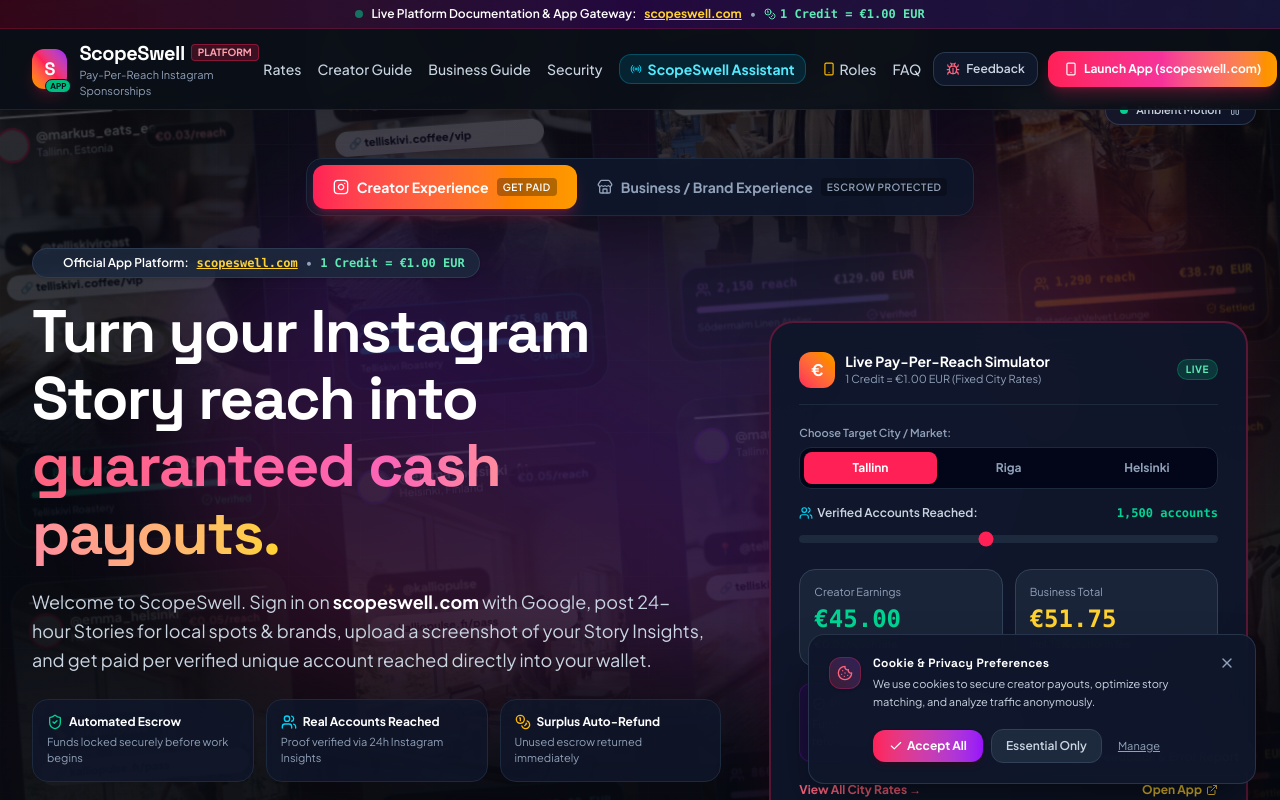
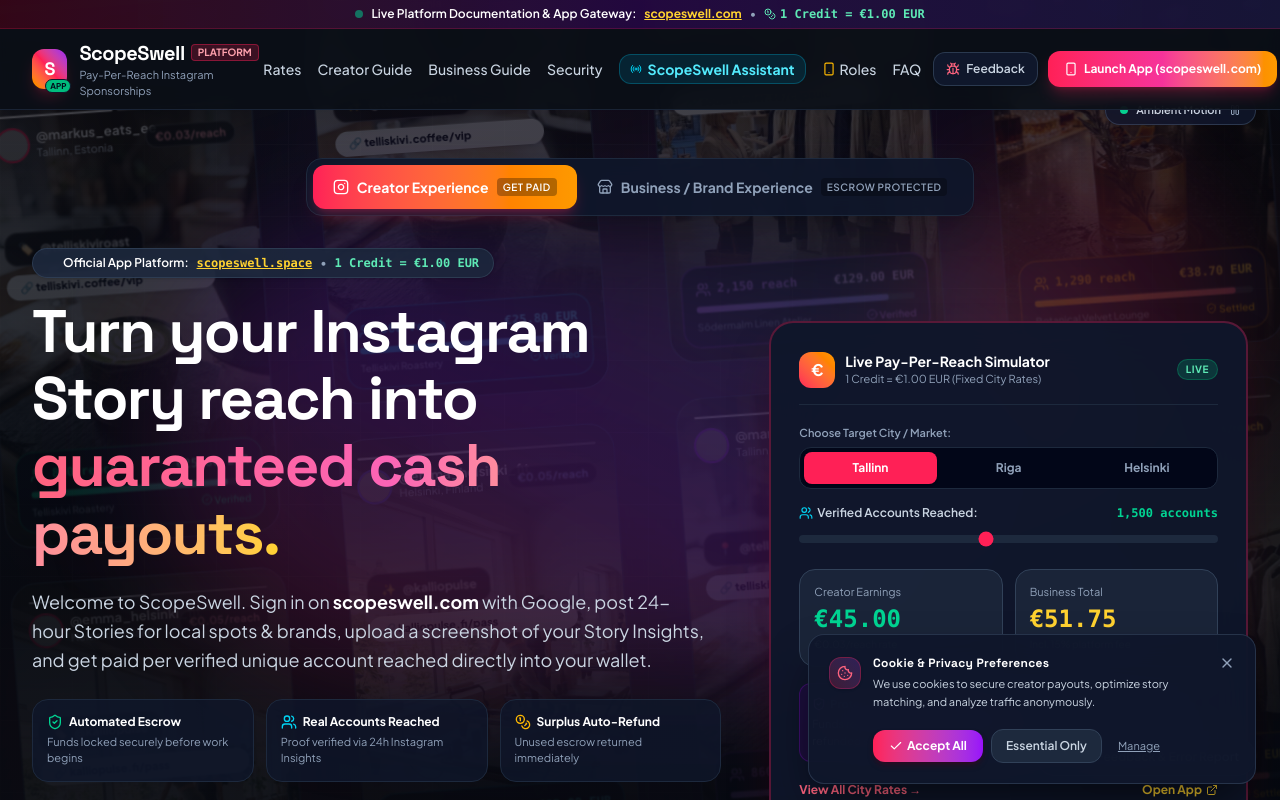
Before and after one commit to lupomarksoftware-alt/ScopeSwell-pay-, a React (Vite) app: page / in a window 1280 px wide. Shown: the top 800 px of the page. Built offline with nearby package versions, Linux system fonts and the light colour scheme; grey boxes are pictures that could not be loaded.

Commit message:
chore: migrate marketing hub to scopeswell.space
Update SEO meta tags, canonical links, robots.txt, and sitemap to transition the marketing and documentation hub to the scopeswell.space domain, while maintaining the application on scopeswell.com.

```diff
--- a/index.html
+++ b/index.html
@@ -4,16 +4,16 @@
     <meta charset="UTF-8" />
     <meta name="viewport" content="width=device-width, initial-scale=1.0" />
 
-    <!-- Primary SEO Meta Tags for Google -->
+    <!-- Primary SEO Meta Tags for Google (Marketing & Platform Hub: scopeswell.space) -->
     <title>ScopeSwell – Automated Pay-Per-Reach Instagram Story Marketplace</title>
     <meta name="title" content="ScopeSwell – Automated Pay-Per-Reach Instagram Story Marketplace" />
     <meta name="description" content="ScopeSwell connects businesses with verified Instagram creators via automated Pay-Per-Reach Story sponsorships. 1 Credit = €1.00 EUR with automated escrow protection." />
-    <meta name="keywords" content="ScopeSwell, scopeswell.com, Pay-Per-Reach Instagram Stories, Instagram Story Monetization, Verified Reach, Creator Escrow, Influencer Marketing Platform, Accounts Reached, Instagram Insights verification, EUR creator payouts" />
+    <meta name="keywords" content="ScopeSwell, scopeswell.space, scopeswell.com, Pay-Per-Reach Instagram Stories, Instagram Story Monetization, Verified Reach, Creator Escrow, Influencer Marketing Platform, Accounts Reached, Instagram Insights verification, EUR creator payouts" />
     <meta name="author" content="ScopeSwell" />
     <meta name="robots" content="index, follow, max-snippet:-1, max-image-preview:large, max-video-preview:-1" />
     <meta name="googlebot" content="index, follow, max-snippet:-1, max-image-preview:large, max-video-preview:-1" />
     <meta name="bingbot" content="index, follow, max-snippet:-1, max-image-preview:large, max-video-preview:-1" />
-    <link rel="canonical" href="https://scopeswell.com/" />
+    <link rel="canonical" href="https://scopeswell.space/" />
     <meta name="theme-color" content="#0b0f17" />
     <meta name="geo.region" content="EE;FI;SE;LV;LT;EU" />
     <meta name="geo.placename" content="Tallinn, Helsinki, Stockholm, Riga, Vilnius" />
@@ -30,20 +30,20 @@
 
     <!-- Open Graph / Facebook / LinkedIn -->
     <meta property="og:type" content="website" />
-    <meta property="og:url" content="https://scopeswell.com/" />
+    <meta property="og:url" content="https://scopeswell.space/" />
     <meta property="og:site_name" content="ScopeSwell" />
     <meta property="og:title" content="ScopeSwell – Automated Pay-Per-Reach Instagram Story Marketplace" />
     <meta property="og:description" content="ScopeSwell connects businesses with verified Instagram creators via automated Pay-Per-Reach Story sponsorships. 1 Credit = €1.00 EUR with automated escrow protection." />
-    <meta property="og:image" content="https://scopeswell.com/og-image.jpg" />
+    <meta property="og:image" content="https://scopeswell.space/og-image.jpg" />
     <meta property="og:image:alt" content="ScopeSwell Pay-Per-Reach Instagram Story Sponsorship Platform" />
     <meta property="og:locale" content="en_US" />
 
     <!-- Twitter / X Cards -->
     <meta name="twitter:card" content="summary_large_image" />
-    <meta name="twitter:url" content="https://scopeswell.com/" />
+    <meta name="twitter:url" content="https://scopeswell.space/" />
     <meta name="twitter:title" content="ScopeSwell – Automated Pay-Per-Reach Instagram Story Marketplace" />
     <meta name="twitter:description" content="ScopeSwell connects businesses with verified Instagram creators via automated Pay-Per-Reach Story sponsorships. 1 Credit = €1.00 EUR with automated escrow protection." />
-    <meta name="twitter:image" content="https://scopeswell.com/og-image.jpg" />
+    <meta name="twitter:image" content="https://scopeswell.space/og-image.jpg" />
 
     <!-- Google Structured Data / JSON-LD Schemas -->
     <script type="application/ld+json">
@@ -52,30 +52,31 @@
       "@graph": [
         {
           "@type": "WebSite",
-          "@id": "https://scopeswell.com/#website",
-          "url": "https://scopeswell.com/",
+          "@id": "https://scopeswell.space/#website",
+          "url": "https://scopeswell.space/",
           "name": "ScopeSwell",
           "description": "Automated Pay-Per-Reach Instagram Story Sponsorship Platform",
           "publisher": {
-            "@id": "https://scopeswell.com/#organization"
+            "@id": "https://scopeswell.space/#organization"
           },
           "inLanguage": "en-US"
         },
         {
           "@type": "Organization",
-          "@id": "https://scopeswell.com/#organization",
+          "@id": "https://scopeswell.space/#organization",
           "name": "ScopeSwell",
-          "url": "https://scopeswell.com/",
-          "logo": "https://scopeswell.com/icon-512.png",
+          "url": "https://scopeswell.space/",
+          "logo": "https://scopeswell.space/icon-512.png",
           "email": "lupomarksoftware@gmail.com",
           "sameAs": [
+            "https://scopeswell.com",
             "https://instagram.com"
           ]
         },
         {
           "@type": "WebApplication",
-          "@id": "https://scopeswell.com/#app",
-          "name": "ScopeSwell",
+          "@id": "https://scopeswell.space/#app",
+          "name": "ScopeSwell Web App",
           "url": "https://scopeswell.com/",
           "applicationCategory": "BusinessApplication",
           "operatingSystem": "All",
@@ -88,56 +89,56 @@
         },
         {
           "@type": "BreadcrumbList",
-          "@id": "https://scopeswell.com/#breadcrumb",
+          "@id": "https://scopeswell.space/#breadcrumb",
           "itemListElement": [
             {
               "@type": "ListItem",
               "position": 1,
               "name": "Home",
-              "item": "https://scopeswell.com/"
+              "item": "https://scopeswell.space/"
             },
             {
               "@type": "ListItem",
               "position": 2,
               "name": "Rates & Calculator",
-              "item": "https://scopeswell.com/#rates"
+              "item": "https://scopeswell.space/#rates"
             },
             {
               "@type": "ListItem",
               "position": 3,
               "name": "Creator Guide",
-              "item": "https://scopeswell.com/#creator-guide"
+              "item": "https://scopeswell.space/#creator-guide"
             },
             {
               "@type": "ListItem",
               "position": 4,
               "name": "Business Guide & Escrow",
-              "item": "https://scopeswell.com/#business-guide"
+              "item": "https://scopeswell.space/#business-guide"
             },
             {
               "@type": "ListItem",
               "position": 5,
               "name": "Live Advisor Call",
-              "item": "https://scopeswell.com/#ai-instructor"
+              "item": "https://scopeswell.space/#ai-instructor"
             },
             {
               "@type": "ListItem",
               "position": 6,
               "name": "FAQ",
-              "item": "https://scopeswell.com/#faqs"
+              "item": "https://scopeswell.space/#faqs"
             }
           ]
         },
         {
           "@type": "FAQPage",
-          "@id": "https://scopeswell.com/#faqs",
+          "@id": "https://scopeswell.space/#faqs",
           "mainEntity": [
             {
               "@type": "Question",
               "name": "What is ScopeSwell?",
               "acceptedAnswer": {
                 "@type": "Answer",
-                "text": "ScopeSwell is an automated Pay-Per-Reach Instagram Story sponsorship platform connecting verified local creators with businesses. 1 Credit = €1.00 EUR with automated escrow protection."
+                "text": "ScopeSwell is an automated Pay-Per-Reach Instagram Story sponsorship platform connecting verified local creators with businesses. 1 Credit = €1.00 EUR with automated escrow protection. Access the web app at scopeswell.com."
               }
             },
             {
--- a/src/App.tsx
+++ b/src/App.tsx
@@ -117,7 +117,7 @@
             <div className="max-w-7xl mx-auto px-4 sm:px-6 lg:px-8 text-center relative z-10">
               <div className="inline-flex items-center gap-2 px-3.5 py-1 rounded-full bg-slate-900/90 border border-slate-700 text-xs font-semibold text-amber-300 mb-4 shadow-sm backdrop-blur-md">
                 <Sparkles className="w-3.5 h-3.5" />
-                <span>Official Platform App • {APP_CONFIG.displayDomain}</span>
+                <span>Official Platform App • {APP_CONFIG.appDisplayDomain}</span>
               </div>
               <h2 className="text-3xl sm:text-4xl lg:text-5xl font-extrabold text-white tracking-tight font-['Space_Grotesk']">
                 Ready to Launch or Monetize Your Stories?
@@ -134,7 +134,7 @@
                   className="w-full sm:w-auto px-8 py-4 rounded-xl text-sm font-extrabold text-white bg-gradient-to-r from-rose-500 via-pink-500 to-amber-500 hover:from-rose-400 hover:to-amber-400 shadow-xl shadow-rose-500/25 transition-all flex items-center justify-center gap-2 group cursor-pointer"
                 >
                   <Smartphone className="w-4 h-4" />
-                  <span>Open {APP_CONFIG.displayDomain}</span>
+                  <span>Open {APP_CONFIG.appDisplayDomain}</span>
                   <ArrowRight className="w-4 h-4 group-hover:translate-x-0.5 transition-transform" />
                 </a>
 
--- a/src/components/Header.tsx
+++ b/src/components/Header.tsx
@@ -27,7 +27,7 @@
           rel="noopener noreferrer"
           className="text-amber-300 hover:text-amber-200 underline font-bold"
         >
-          {APP_CONFIG.displayDomain}
+          {APP_CONFIG.appDisplayDomain}
         </a>
         <span className="text-slate-400 hidden sm:inline">•</span>
         <span className="hidden sm:inline-flex items-center gap-1 text-emerald-300 font-mono font-semibold">
--- a/src/config/constants.ts
+++ b/src/config/constants.ts
@@ -4,8 +4,10 @@
 export const APP_CONFIG = {
   appName: 'ScopeSwell',
   tagline: 'Automated Pay-Per-Reach Instagram Story Platform',
+  siteUrl: 'https://scopeswell.space',
+  displayDomain: 'scopeswell.space',
   appUrl: 'https://scopeswell.com',
-  displayDomain: 'scopeswell.com',
+  appDisplayDomain: 'scopeswell.com',
   mainEmail: 'lupomarksoftware@gmail.com',
   supportEmail: 'lupomarksoftware@gmail.com',
   currencyRate: '1 Platform Credit = €1.00 EUR',
```
Also changed, not shown: public/llms-full.txt, public/llms.txt, public/robots.txt, 1 other file (tests, documents, lock files or other folders).
